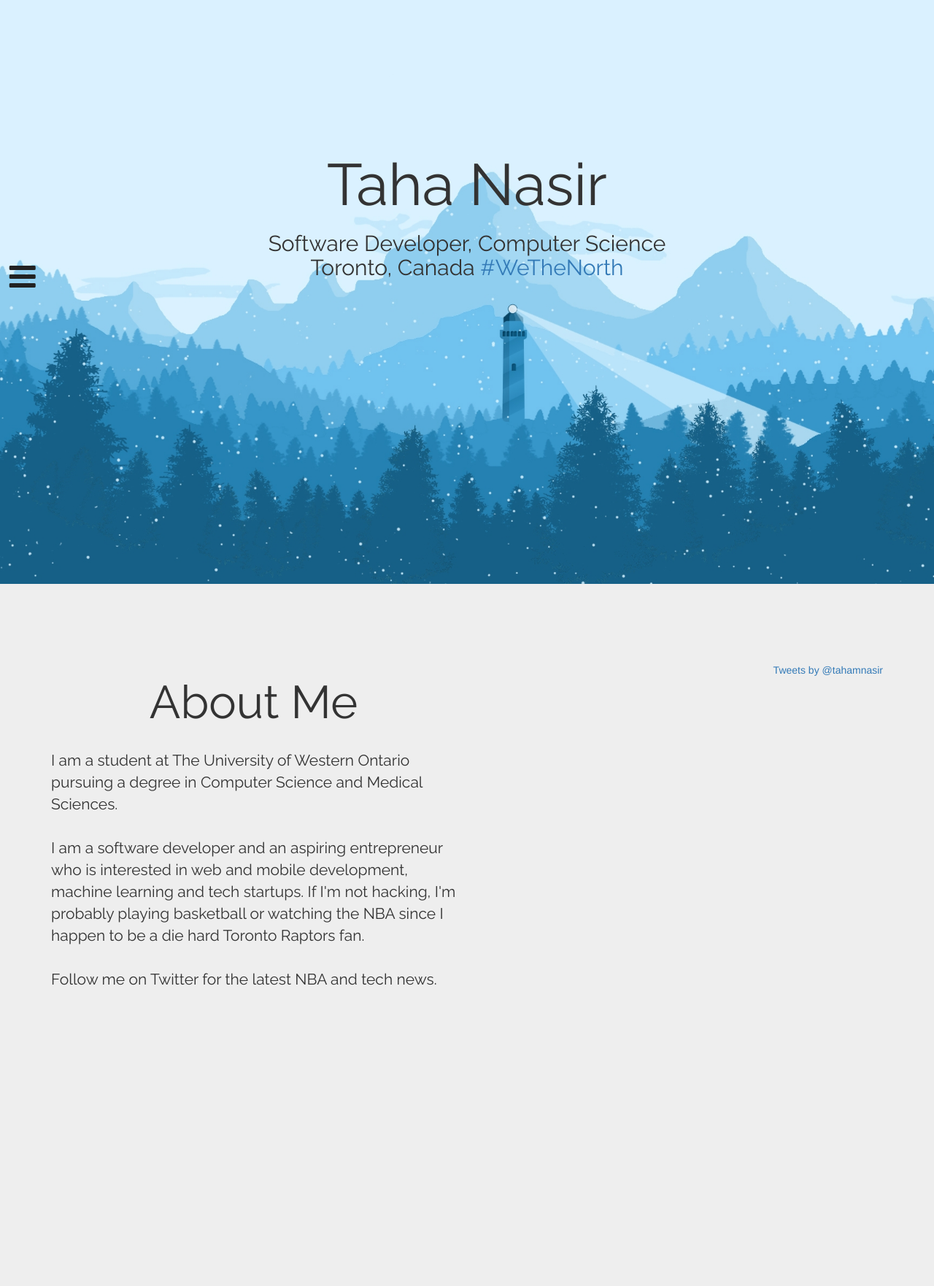
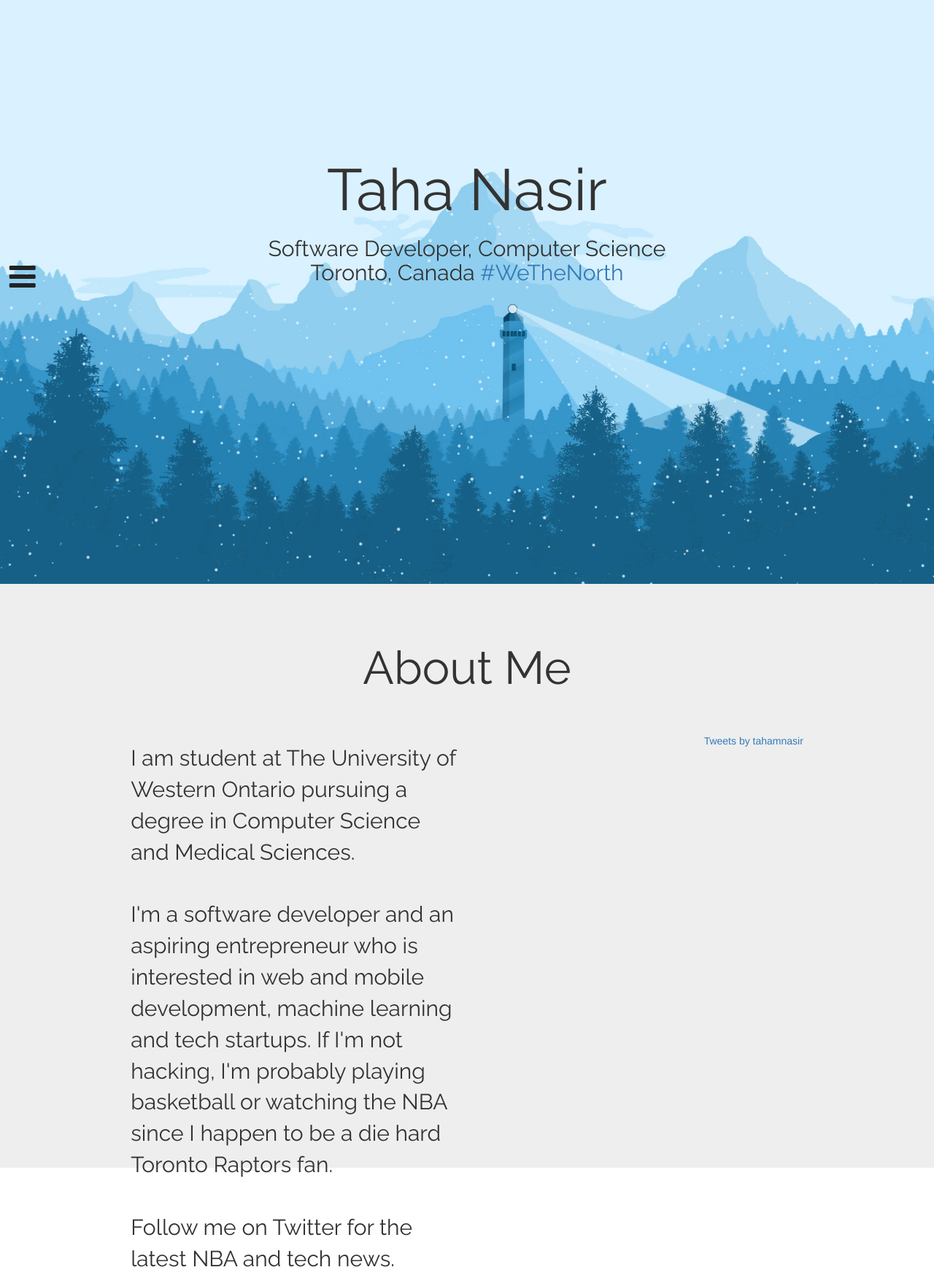
Before and after one commit to tahanasir/tahanasir.github.io, a PHP site: page / in a window 1280 px wide. Shown: the whole page at 73% size. Before the commit the page ends 1350 px from the top, so only its background shows below. Run offline with PHP 8.4, Linux system fonts and the light colour scheme; some libraries are stand-ins or nearby versions.

Commit message:
subtle changes

```diff
--- a/css/style.css
+++ b/css/style.css
@@ -61,7 +61,7 @@ html,body {height:100%;}
 
 #titlepage-container {
   position:relative;
-  top:20%;"
+  top:21%;"
 }
 
 #nav-list li {padding-bottom: 20px;}
@@ -92,5 +92,4 @@ html,body {height:100%;}
 
 .twitter-timeline {
   float: right;
-  height: 525px;
 }
--- a/index.html
+++ b/index.html
@@ -38,22 +38,25 @@
         </div>
         <a name="about"></a>
         <div class="jumbotron">
-            <div class="container">
-                <div class="row" style="padding-top:60px">
-                    <div class="col-md-6">
+            <div class="container-fluid">
+                <div class="row" style="padding-top:1%">
+                    <div class="col-md-12">
                         <h1>About Me</h1> <br>
-                        <p>I am a student at The University of Western Ontario pursuing a degree in Computer Science and Medical Sciences.
+                    </div>
+                                        <div class="col-md-6" style="padding-left: 14%; padding-top: 3%;">
+
+                        <p style="font-size:30px;">I am student at The University of Western Ontario pursuing a degree in Computer Science and Medical Sciences.
 
                             <br><br>
 
-                            I am a software developer and an aspiring entrepreneur who is interested in web and mobile development, machine learning and tech startups. If I'm not hacking, I'm probably playing basketball or watching the NBA since I happen to be a die hard Toronto Raptors fan.
+                            I'm a software developer and an aspiring entrepreneur who is interested in web and mobile development, machine learning and tech startups. If I'm not hacking, I'm probably playing basketball or watching the NBA since I happen to be a die hard Toronto Raptors fan.
 
                             <br><br>
 
                         Follow me on Twitter for the latest NBA and tech news.</p>
                     </div>
-                    <div class="col-md-6">
-                        <a class="twitter-timeline" href="https://twitter.com/tahamnasir" data-widget-id="424667164277092352">Tweets by @tahamnasir</a>
+                    <div class="col-md-6" style="padding-right: 14%; padding-top: 2%;">
+                       <a class="twitter-timeline" data-width="600" data-height="600" data-theme="light" data-link-color="#2B7BB9" href="https://twitter.com/tahamnasir">Tweets by tahamnasir</a> <script async src="//platform.twitter.com/widgets.js" charset="utf-8"></script>
                     </div>
                     <script>!function(d,s,id){var js,fjs=d.getElementsByTagName(s)[0],p=/^http:/.test(d.location)?'http':'https';if(!d.getElementById(id)){js=d.createElement(s);js.id=id;js.src=p+"://platform.twitter.com/widgets.js";fjs.parentNode.insertBefore(js,fjs);}}(document,"script","twitter-wjs");</script>
                 </div>
@@ -92,15 +95,16 @@
             <script type="text/javascript">
             $("a.sidebar").pageslide();
             </script>
+
             <!-- SMOOTH SCROLL -->
             <script>
             $(function() {
-            $('a[href*=#]:not([href=#])').click(function() {
+  $('a[href*="#"]:not([href="#"])').click(function() {
     if (location.pathname.replace(/^\//,'') == this.pathname.replace(/^\//,'') && location.hostname == this.hostname) {
       var target = $(this.hash);
       target = target.length ? target : $('[name=' + this.hash.slice(1) +']');
       if (target.length) {
-            $('html,body').animate({
+        $('html, body').animate({
           scrollTop: target.offset().top
         }, 1000);
         return false;
```
Lines whose indentation alone changed are shown as unchanged.
